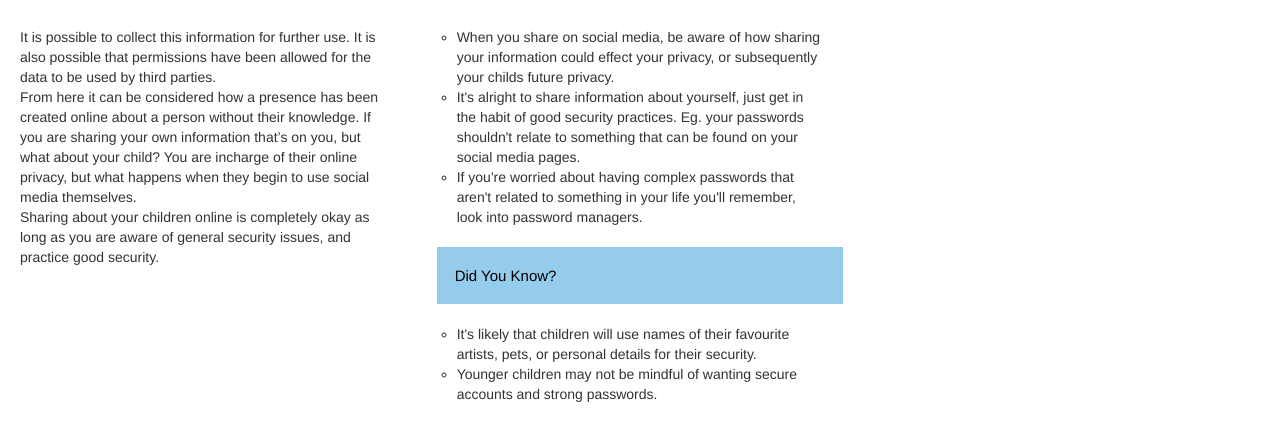
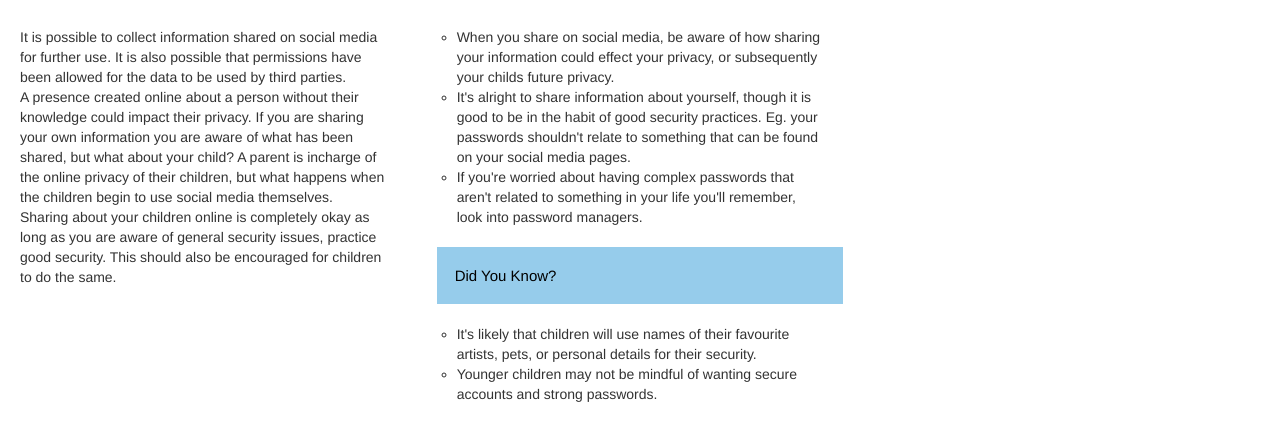
Before and after one commit to hannahmichael/hannahmichael.github.io, a plain HTML site: page privacy.html in a window 1280 px wide. Shown: the part 223-664 px from the top of the page. Drawn offline with nearby package versions, Linux system fonts and the light colour scheme.

Commit message:
Update privacy.html

```diff
--- a/privacy.html
+++ b/privacy.html
@@ -37,12 +37,12 @@
     <h1 class="headers">Privacy</h1>
     <div class="row">
         <div class="col-sm-4">
-            <p class="descriptions">It is possible to collect this information for further use. It is also possible that permissions have been allowed for the data to be used by third parties. <br> From here it can be considered how a presence has been created online about a person without their knowledge. If you are sharing your own information that’s on you, but what about your child? You are incharge of their online privacy, but what happens when they begin to use social media themselves. <br> Sharing about your children online is completely okay as long as you are aware of general security issues, and practice good security.</p>
+            <p class="descriptions">It is possible to collect information shared on social media for further use. It is also possible that permissions have been allowed for the data to be used by third parties. <br> A presence created online about a person without their knowledge could impact their privacy. If you are sharing your own information you are aware of what has been shared, but what about your child? A parent is incharge of the online privacy of their children, but what happens when the children begin to use social media themselves. <br> Sharing about your children online is completely okay as long as you are aware of general security issues, practice good security. This should also be encouraged for children to do the same.</p>
         </div>
         <div class="col-sm-4">
             <ul class="descriptions bpoints">
                 <li>When you share on social media, be aware of how sharing your information could effect your privacy, or subsequently your childs future privacy.</li>
-                <li>It's alright to share information about yourself, just get in the habit of good security practices. Eg. your passwords shouldn't relate to something that can be found on your social media pages.</li>
+                <li>It's alright to share information about yourself, though it is good to be in the habit of good security practices. Eg. your passwords shouldn't relate to something that can be found on your social media pages.</li>
                 <li>If you're worried about having complex passwords that aren't related to something in your life you'll remember, look into password managers.</li>
             </ul>
             <button type="button" class="collapsible">Did You Know?</button>
@@ -56,7 +56,6 @@
             </ul>
         </div>
         <div class="col-sm-4">
-
         </div>
     </div>
 
```
